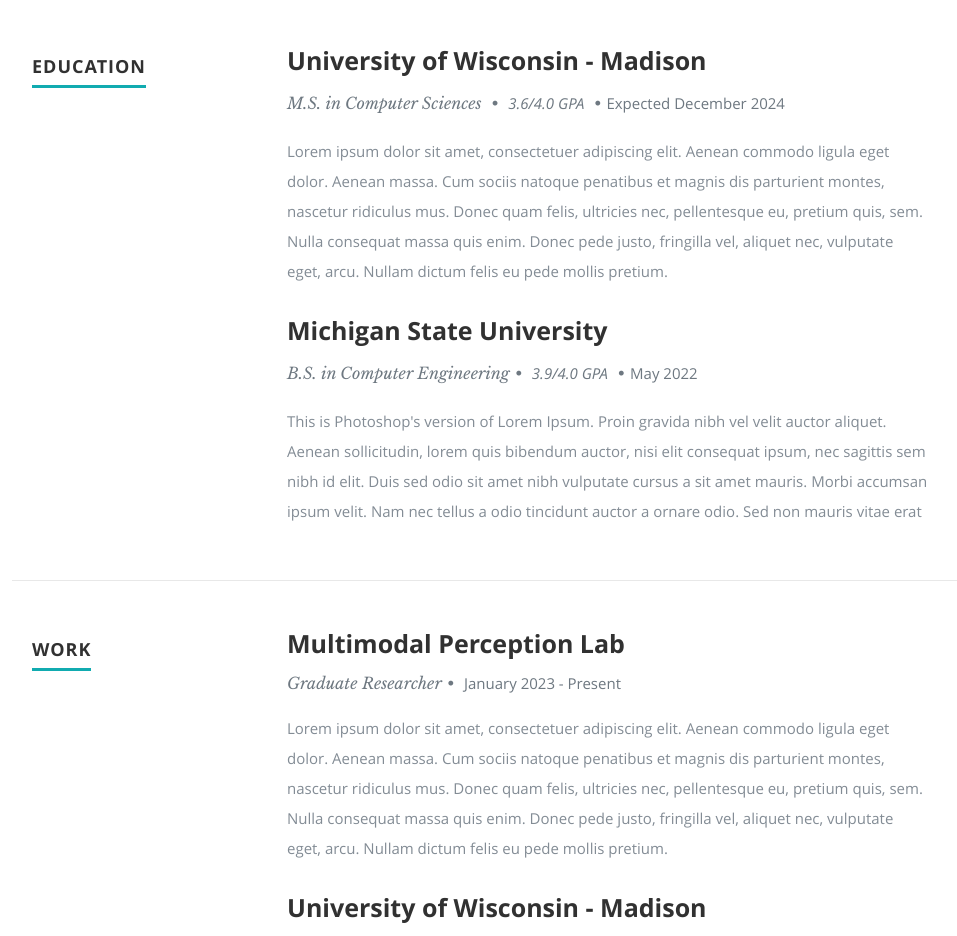
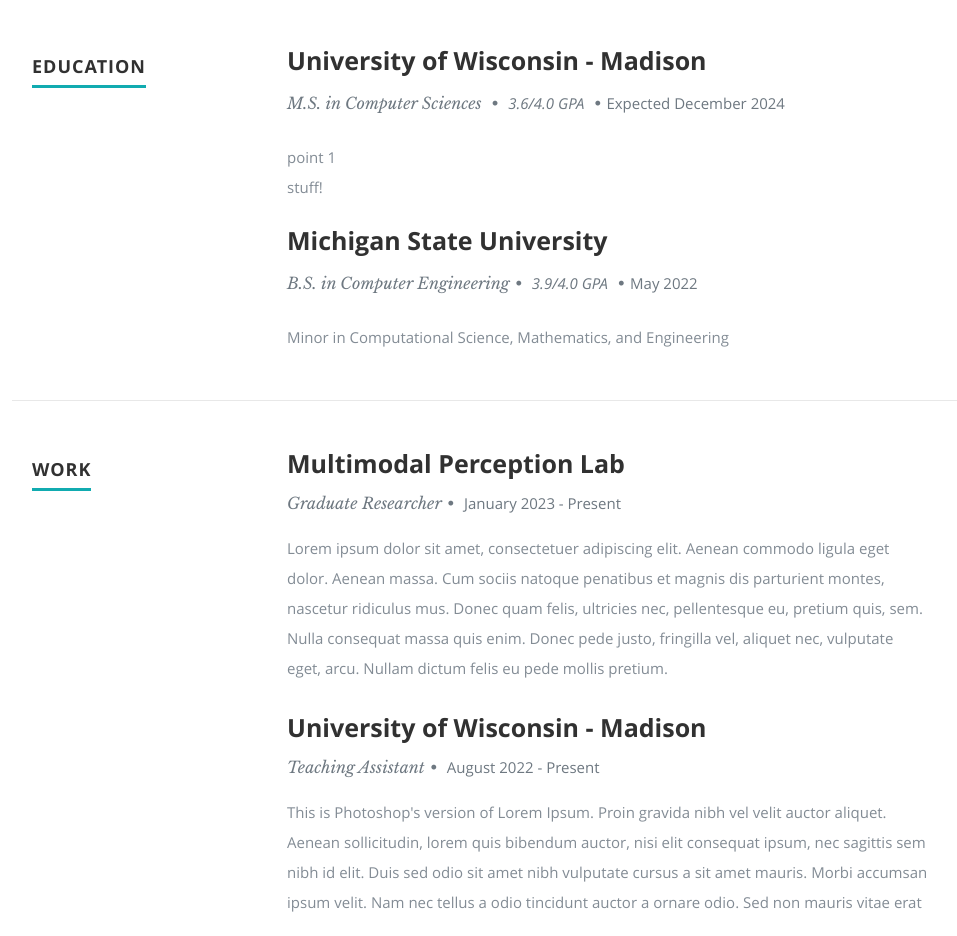
Before and after one commit to samdchurch/samdchurch.github.io, a plain HTML site: page index.html in a window 1280 px wide. Shown: the part 1540-2476 px from the top of the page, without its empty margins (118-1075 px from the left). Drawn offline with nearby package versions, Linux system fonts and the light colour scheme.

Commit message:
adding bullet points

```diff
--- a/index.html
+++ b/index.html
@@ -155,10 +155,10 @@
                   <p class="info">M.S. in Computer Sciences <span>&bull;</span> <em>3.6/4.0 GPA</em> <span>&bull;</span><em class="date">Expected December 2024</em></p>
 
                   <p>
-                  Lorem ipsum dolor sit amet, consectetuer adipiscing elit. Aenean commodo ligula eget dolor. Aenean massa.
-                  Cum sociis natoque penatibus et magnis dis parturient montes, nascetur ridiculus mus. Donec quam felis,
-                  ultricies nec, pellentesque eu, pretium quis, sem. Nulla consequat massa quis enim.
-                  Donec pede justo, fringilla vel, aliquet nec, vulputate eget, arcu. Nullam dictum felis eu pede mollis pretium.
+                  <ul>
+                      <li>point 1</li>
+                      <li>stuff!</li>
+                  </ul>
                   </p>
 
                </div>
@@ -173,10 +173,9 @@
                   <p class="info">B.S. in Computer Engineering<span>&bull;</span> <em>3.9/4.0 GPA</em> <span>&bull;</span><em class="date">May 2022</em></p>
 
                   <p>
-                  This is Photoshop's version  of Lorem Ipsum. Proin gravida nibh vel velit auctor aliquet.
-                  Aenean sollicitudin, lorem quis bibendum auctor, nisi elit consequat ipsum, nec sagittis sem
-                  nibh id elit. Duis sed odio sit amet nibh vulputate cursus a sit amet mauris. Morbi accumsan
-                  ipsum velit. Nam nec tellus a odio tincidunt auctor a ornare odio. Sed non  mauris vitae erat
+                  <ul>
+                      <li>Minor in Computational Science, Mathematics, and Engineering</li>
+                  </ul>
                   </p>
 
                </div>
```
